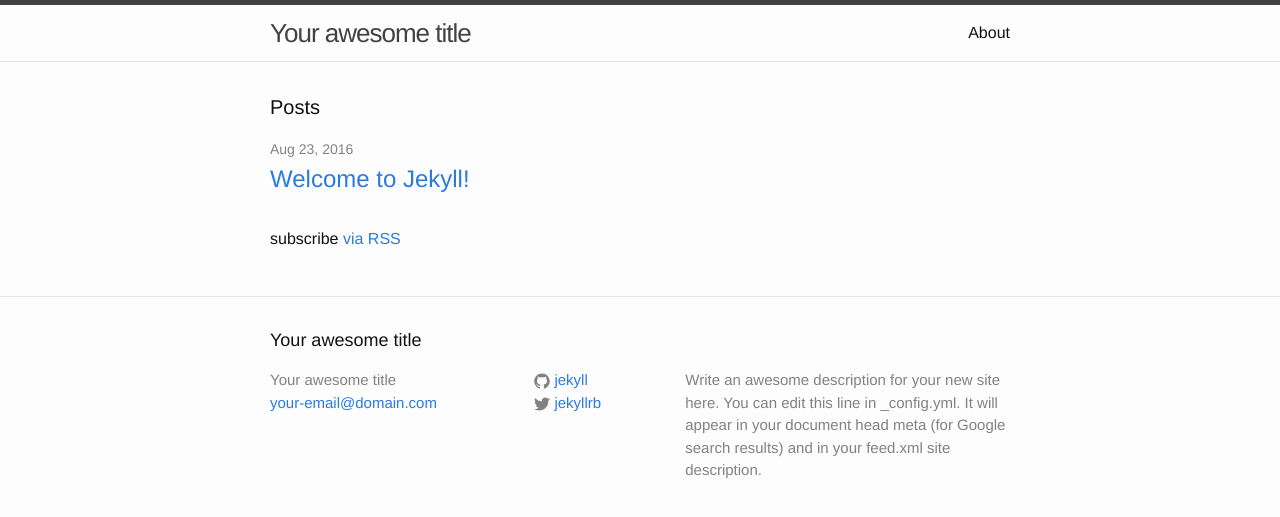
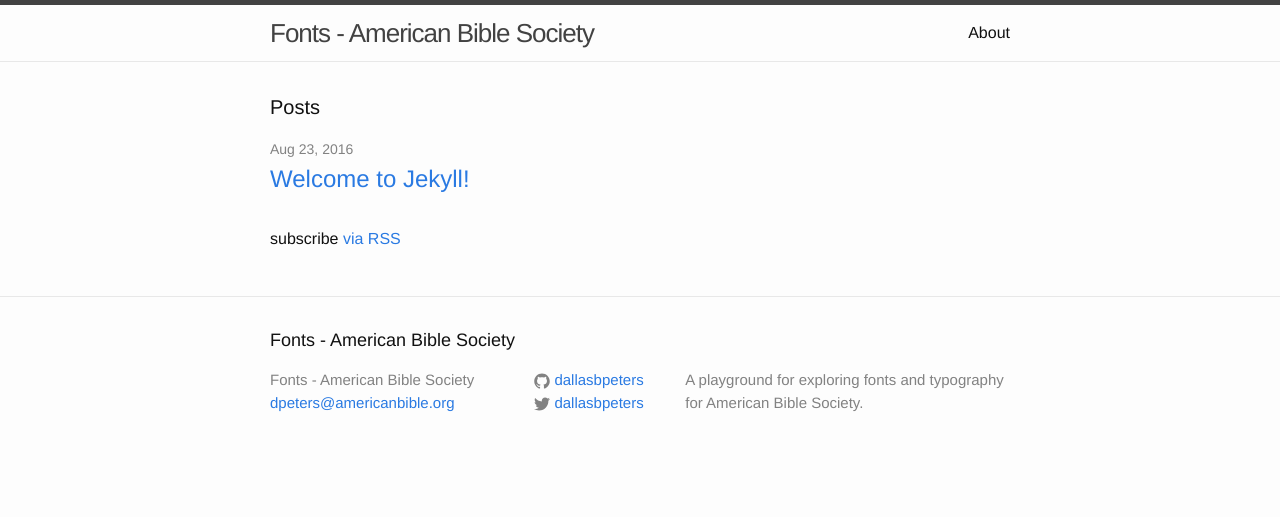
Before and after one commit to americanbible/absfonts, a Jekyll site: the page built from index.html, in a window 1280 px wide. Shown: the top 517 px of the page. Built offline with Jekyll 4.4.1, drawn with Linux system fonts in a browser that asks for light colours.

Commit message:
Update site meta data

```diff
--- a/_config.yml
+++ b/_config.yml
@@ -6,16 +6,14 @@
 # 'jekyll serve'. If you change this file, please restart the server process.
 
 # Site settings
-title: Your awesome title
-email: your-email@domain.com
+title: Fonts - American Bible Society
+email: dpeters@americanbible.org
 description: > # this means to ignore newlines until "baseurl:"
-  Write an awesome description for your new site here. You can edit this
-  line in _config.yml. It will appear in your document head meta (for
-  Google search results) and in your feed.xml site description.
+  A playground for exploring fonts and typography for American Bible Society.
 baseurl: "" # the subpath of your site, e.g. /blog
-url: "http://yourdomain.com" # the base hostname & protocol for your site
-twitter_username: jekyllrb
-github_username:  jekyll
+url: "http://absfonts.com" # the base hostname & protocol for your site
+twitter_username: dallasbpeters
+github_username:  dallasbpeters
 
 # Build settings
 markdown: kramdown
```
